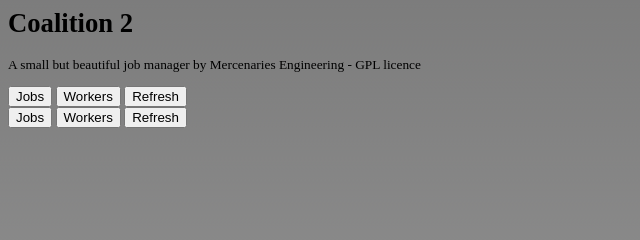
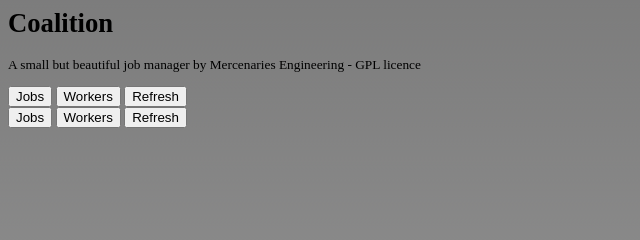
Before and after one commit to cfobel/coalition, a plain HTML site: page public_html/index.html in a window 1280 px wide. Shown: the top 240 px of the page, 0-640 px from the left. Drawn offline with Linux system fonts and the light colour scheme; no server answers.

Commit message:
git-svn-id: http://coalition.googlecode.com/svn/trunk@9 02f45169-c152-0410-8fda-f97b7897b862

```diff
--- a/public_html/index.html
+++ b/public_html/index.html
@@ -10,7 +10,7 @@
 <body>
 
 <div id="header">
-<h1>Coalition 2</h1>
+<h1>Coalition</h1>
 <p>A small but beautiful job manager by Mercenaries Engineering - GPL licence</p>
 <input type='button' name='jobsButton' value='Jobs' onclick='renderJobs()'>
 <input type='button' name='workersButton' value='Workers' onclick='renderWorkers()'>
```
